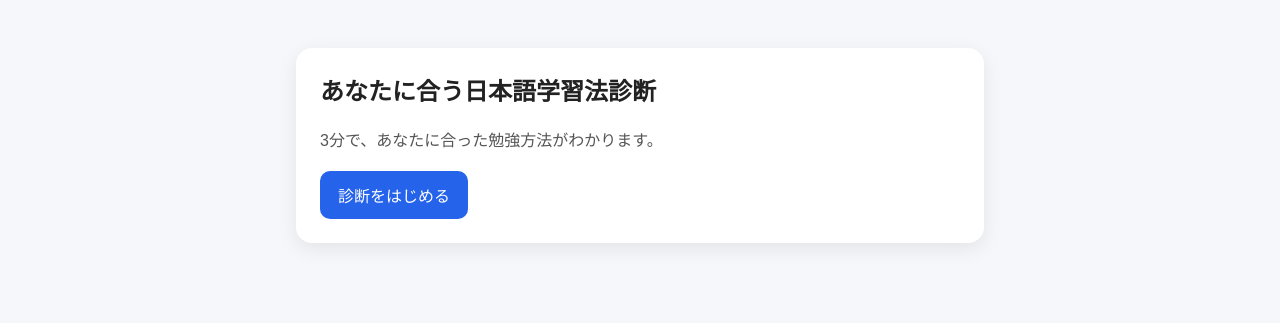
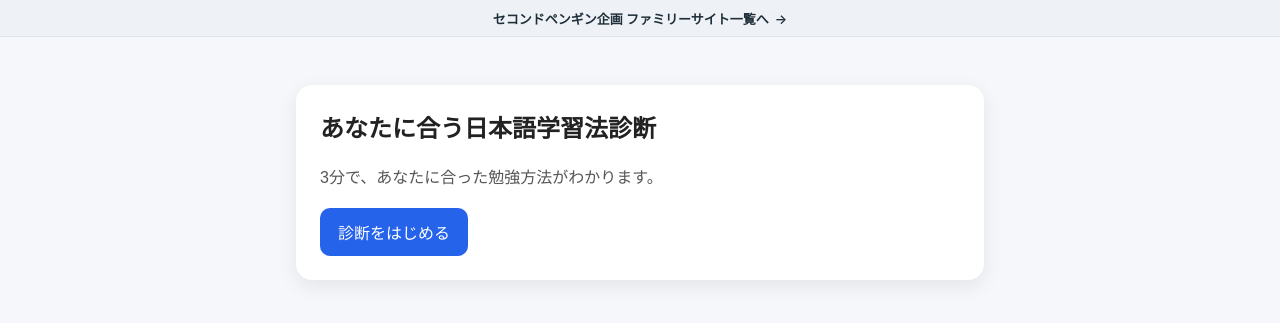
Before and after one commit to Second-penguin-planning/japanese-study-diagnosis, a plain HTML site: page index.html in a window 1280 px wide. Drawn offline with Linux system fonts and the light colour scheme.

Commit message:
セコンドペンギン企画ハブへの戻り導線（sp-familybar）を追加
second-penguin.comのアプリ一覧セクションへの導線をページ上部に追加。
既存コンテンツへの変更なし。

```diff
--- a/index.html
+++ b/index.html
@@ -7,6 +7,19 @@
   <link rel="stylesheet" href="style.css" />
 </head>
 <body>
+  <!-- ===== SP-FAMILYBAR START ===== -->
+  <div class="sp-familybar">
+    <a href="https://second-penguin.com/#sp-apps" target="_blank" rel="noopener" class="sp-familybar__link">
+      セコンドペンギン企画 ファミリーサイト一覧へ <span aria-hidden="true">→</span>
+    </a>
+  </div>
+  <style>
+    .sp-familybar { padding: 8px 16px; text-align: center; font-family: -apple-system, "Hiragino Kaku Gothic ProN", "Noto Sans JP", sans-serif; background: #eef2f6; border-bottom: 1px solid #dde5ec; }
+    .sp-familybar__link { font-size: 13px; font-weight: 600; text-decoration: none; display: inline-flex; align-items: center; gap: 6px; color: #1f2f3a; }
+    .sp-familybar__link:hover { text-decoration: underline; }
+  </style>
+  <!-- ===== SP-FAMILYBAR END ===== -->
+
   <main class="container">
     <section class="card" id="introSection">
       <h1>あなたに合う日本語学習法診断</h1>
```
